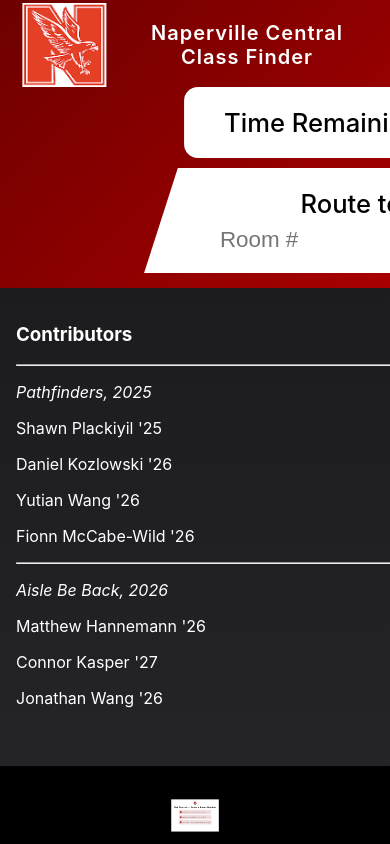
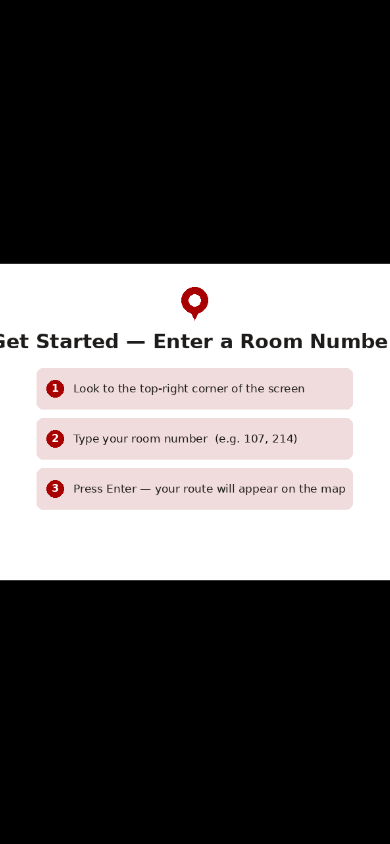
Before and after one commit to NCHS-Software-Engineering/hallway2026, a React (Create React App) app in the folder client/: page / in a window 390 px wide. Built offline with nearby package versions, Linux system fonts and the light colour scheme.

Commit message:
Mobile Fix
Fixed the map getting covered on mobile.

```diff
--- a/client/package.json
+++ b/client/package.json
@@ -1,6 +1,6 @@
 {
   "name": "NCHS-Nav",
-  "version": "1.0.0",
+  "version": "1.0.1",
   "private": true,
   "dependencies": {
     "@emotion/react": "^11.14.0",
--- a/client/src/App.css
+++ b/client/src/App.css
@@ -111,19 +111,19 @@
 
 /* make the dropdown transparent and remove its default caret */
 .top-bar .route-block select {
-  background-color: transparent !important; /* override inline style */
+  background-color: transparent !important;
   appearance: none;
   -webkit-appearance: none;
   -moz-appearance: none;
   background-image: none;
-  padding-right: 0; /* no extra space needed for arrow */
-  color: black;          /* dropdown text color */
-  text-align: center;    /* center selected value */
-  text-align-last: center; /* center in some browsers */
+  padding-right: 0;
+  color: black;
+  text-align: center;
+  text-align-last: center;
 }
 
 .top-bar .route-block select option {
-  color: black;          /* ensure options list items are black too */
+  color: black;
   text-align: center;
 }
 /* =========================
@@ -131,8 +131,8 @@
 ========================= */
 
 .main-layout {
-  flex: 1;                 /* Fill remaining space under header */
-  overflow: hidden;        /* Prevent children from pushing this down */
+  flex: 1;
+  overflow: hidden;
   display: flex;
   gap: 20px;
 }
@@ -195,7 +195,7 @@
   font-weight: 600;
   letter-spacing: 2px;
   color: var(--text-muted);
-  font-size: clamp(1.5rem, 3vw, 2.5rem); /* <-- Changed this! It will scale between 24px and 40px */
+  font-size: clamp(1.5rem, 3vw, 2.5rem);
 }
 
 /* =========================
@@ -244,7 +244,7 @@ input[type='text'], .room-input {
 
 
 /* =========================
-   MAP SVG (if needed)
+   MAP SVG
 ========================= */
 
 svg {
@@ -268,7 +268,7 @@ canvas {
   display: inline-flex;      /* shrink to content width */
   align-items: center;
   gap: 10px;
-  padding: 20px 40px 20px 40px; /* Top, Right, Bottom, Left  */
+  padding: 20px 40px 20px 40px;
   border-radius: 0;
   overflow: visible;         /* allow pseudo-element to show outside edges */
 }
@@ -278,7 +278,7 @@ canvas {
   content: "";
   position: absolute;
   inset: 0;
-  z-index: 0;                /* behind content */
+  z-index: 0;
   background: #ffffff;
   clip-path: polygon(8% 0, 100% 0, 100% 100%, 0 100%);  /* slant on left side  (15% 0, 100% 0, 100% 100%, 0 100%); */
   border-radius: 0 14px 14px 0;  /* curve only right end (far end) */
@@ -320,18 +320,18 @@ canvas {
   align-items: center;
   justify-content: center;
   gap: 10px;
-  padding: 20px 40px 20px 40px; /* Top, Right, Bottom, Left */
+  padding: 20px 40px 20px 40px;
   border-radius: 0;
-  overflow: visible;         /* allow pseudo-element to show outside edges */
+  overflow: visible;
 }
 
-/* pseudo-element for slanted background - opposite slant from route-block */
+/* pseudo-element for slanted background */
 .timer-block::before {
   content: "";
   position: absolute;
   inset: 0;
-  z-index: 0;                /* behind content */
-  background: #ffffff;       /* white background */
+  z-index: 0;
+  background: #ffffff;
   clip-path: polygon(0 0, 100% 0, 90% 100%, 0 100%);  /* slant on right side */
   border-radius: 14px 0 0 14px;  /* curve only left end (far end) */
   box-shadow: var(--shadow-md);
@@ -346,55 +346,57 @@ canvas {
   font-weight: 600;
 }
 
-/* container for top-bar controls - adds gap between timer and route blocks */
+/* container for top-bar controls */
 .top-bar-controls {
   display: flex;
   align-items: center;
-  gap: 15px;  /* small gap between timer and route blocks */
+  gap: 15px;
 }
 
-/* responsive tweak: stack vertically on small screens */
+/* =========================
+   MOBILE DESIGN
+========================= */
 @media (max-width: 1000px) {
-  .main-layout {
-    flex-direction: column;
+  /* Hide the header and the side panel completely */
+  .top-bar,
+  .left-panel {
+    display: none !important;
   }
 
-  .left-panel {
-    width: 100%;
-    max-width: none;
-    flex: 1 1 auto;
-    box-shadow: none;
+  /* Force the app container to lock to exactly the mobile screen size */
+  .app-container {
+    height: 100vh;
+    height: 100dvh;
+    overflow: hidden;
   }
 
-  .map-section {
-    padding: 16px;
+  /* Force the layout to stretch edge-to-edge */
+  .main-layout {
+    height: 100%;
+    width: 100%;
+    gap: 0;
   }
 
-  .top-bar {
+  /* Let the map section consume all available space */
+  .map-section {
+    flex: 1;
+    width: 100%;
+    height: 100%;
+    padding: 12px;
+    box-sizing: border-box;
+    display: flex;
+    flex-direction: column;
     justify-content: center;
+  }
+
+  .map-card {
+    width: 100%;
+    flex: 1;
+  }
+
+  .floor-label {
+    font-size: 1.4rem;
+    margin-top: 10px;
     text-align: center;
   }
-
-  .route-block {
-    flex-direction: column;
-    align-items: stretch;
-    width: 100%;
-    gap: 8px;
-  }
-
-  .top-bar .route-block label,
-  .top-bar .route-block select,
-  .top-bar .route-block button,
-  .top-bar .route-block input {
-    font-size: 1.1rem;
-  }
-
-  .logo {
-    height: 60px;
-  }
-
-  .top-bar-controls {
-    flex-direction: column;
-    gap: 10px;
-  }
 }
--- a/client/src/App.jsx
+++ b/client/src/App.jsx
@@ -175,18 +175,21 @@ function App() {
   // Styles for rendering maps side by side
   const multiFloorContainerStyle = {
     display: 'flex',
-    flexDirection: isMobile ? 'column' : 'row', // Stack maps on mobile if multi-floor
-    gap: '20px',
+    flexDirection: isMobile ? 'column' : 'row',
+    gap: isMobile ? '5px' : '20px',
     width: '100%',
     height: '100%',
     justifyContent: 'center',
-    alignItems: 'center'
+    alignItems: 'center',
+    boxSizing: 'border-box',
+    padding: isMobile ? '5px' : '0'
   };
 
   const mapWrapperStyle = {
     flex: 1,
     minWidth: 0,
-    height: '100%',
+    // When stacked on mobile, each map takes half height
+    height: isMobile ? 'calc(75% - 2.5px)' : '100%',
     width: '100%',
     display: 'flex',
     flexDirection: 'column',
@@ -246,7 +249,10 @@ function App() {
   const currentUrl = `http://nav.redhawks.us/?room=${room}`;
 
   return (
-    <div className="app-container" style={isMobile ? { height: '100dvh', width: '100vw', overflow: 'hidden', display: 'flex', flexDirection: 'column', margin: 0, padding: 0, background: '#000' } : {}}>
+    <div
+  className="app-container"
+  style={isMobile ? { width: '100vw', display: 'flex', flexDirection: 'column', margin: 0, padding: 0, background: '#000' } : {}}
+>
 
       {/* TOP BAR */}
       <header className="top-bar">
@@ -259,7 +265,11 @@ function App() {
 
         <div className="top-bar-controls">
           <div className="timer-block">
-            <span style={{ fontWeight: 500, fontSize: '1.6rem', whiteSpace: 'nowrap' }}>Time Remaining: {Math.floor(remainingSeconds / 60)}:{String(remainingSeconds % 60).padStart(2, '0')}</span>
+            <span style={{ fontWeight: 500, fontSize: '1.6rem', whiteSpace: 'nowrap' }}>
+              Time Remaining: {remainingSeconds < 60
+                ? remainingSeconds
+                : `${Math.floor(remainingSeconds / 60)}:${String(remainingSeconds % 60).padStart(2, '0')}`}
+            </span>
           </div>
           <div className="route-block">
             <label htmlFor="rooms-end" style={{ fontWeight: 500, fontSize: '1.6rem', whiteSpace: 'nowrap' }}>
@@ -299,7 +309,7 @@ function App() {
           <p>Jonathan Wang '26</p>
 
           {/* 3. Render the QR Code when there is an active route */}
-          {route && route !== '' && (
+          {route && route !== '' && !isMobile && (
             <div style={{ marginTop: '40px', background: 'white', padding: '15px', borderRadius: '8px', textAlign: 'center' }}>
               <p style={{ color: 'black', fontWeight: 'bold', marginBottom: '10px', fontSize: '1.1rem' }}>Take the Map With You</p>
               <QRCode value={currentUrl} size={150} />
@@ -344,9 +354,9 @@ function App() {
       {/* WARNING MODAL */}
       {showWarning && (
         <div style={{ position: 'fixed', inset: 0, backgroundColor: 'rgba(39, 0, 0, 0.35)', display: 'flex', alignItems: 'center', justifyContent: 'center' }}>
-          <div style={{ background: '#f73e1e', padding: '20px', borderRadius: '8px', maxWidth: '90%', width: '420px', textAlign: 'center' }}>
+          <div style={{ background: '#f73e1e', color: 'white', padding: '20px', borderRadius: '8px', maxWidth: '90%', width: '420px', textAlign: 'center' }}>
             <p style={{ fontSize: '1.1rem', marginBottom: '12px' }}>Are you still here? Your session will expire soon.</p>
-            <button onClick={handleImStillHere} style={{ fontSize: '1rem', padding: '8px 12px' }}>I'm still here</button>
+            <button onClick={handleImStillHere} style={{ fontSize: '1rem', padding: '8px 12px' }}>I'm Still Here</button>
           </div>
         </div>
       )}
```
